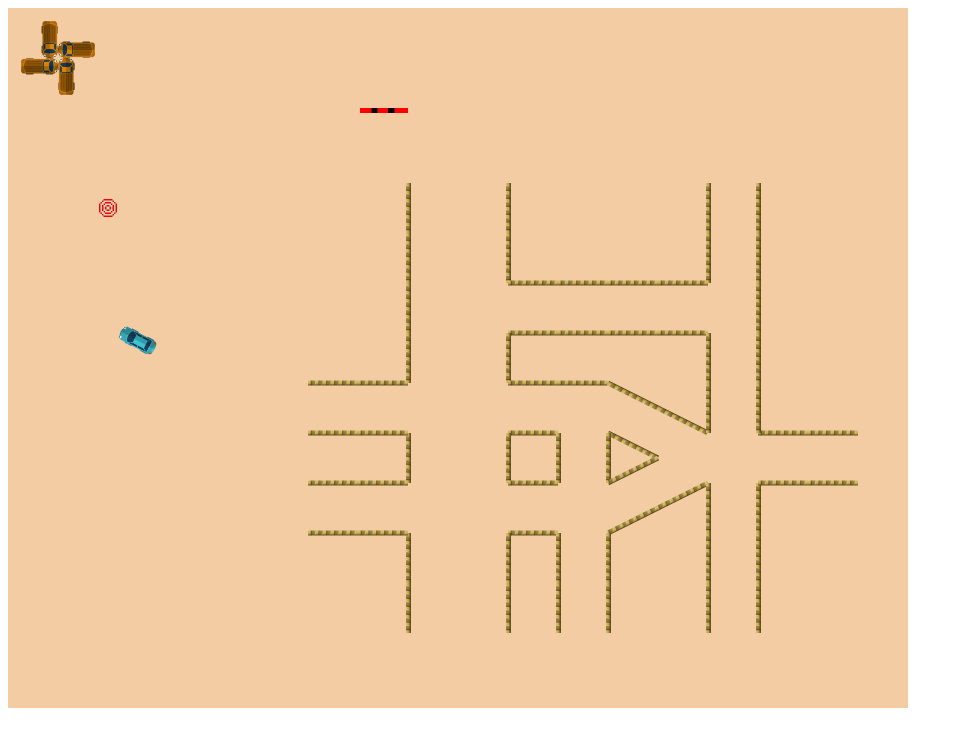
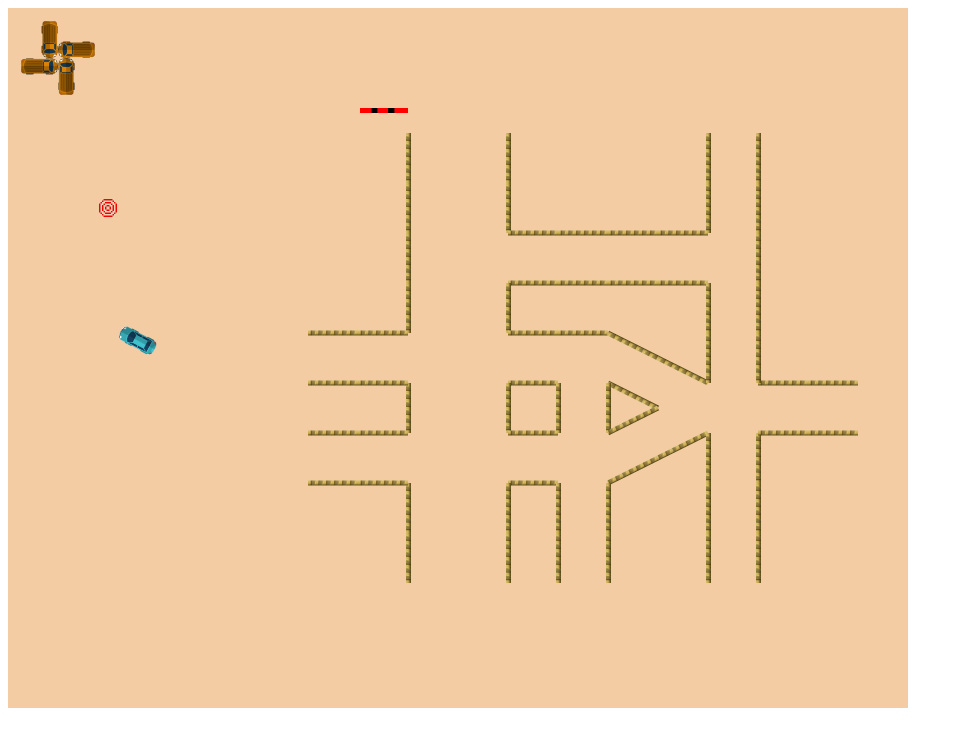
Before and after one commit to DangHa/automatic_car_fuzzy_logic, a website: page src/static/index.html in a window 1280 px wide. Shown: the whole page, without its empty margins (0-963 px from the left). Drawn offline with Linux system fonts and the light colour scheme.

Commit message:
changing position of map and adding adjacency matrix from map

```diff
--- /dev/null
+++ b/src/static/game.js
@@ -0,0 +1,68 @@
+var game = new Phaser.Game(900, 700, Phaser.CANVAS, 'automatic_car', { preload: preload, create: create, update: update});
+
+var auto_car;
+var goal;
+
+// Reloading all resources of the game
+function preload () {
+    game.load.image('random_car', './assets/images/random_car.jpg');
+    game.load.image('auto_car', './assets/images/auto_car.jpg');
+    game.load.image('diagonal_road', './assets/images/diagonal_road.jpg');
+    game.load.image('road', './assets/images/road.jpg');
+    game.load.image('traffic_light', './assets/images/traffic_light.jpg');
+    game.load.image('goal', './assets/images/goal.jpg');
+}
+
+// Creating some objects in the map
+function create () {
+    game.stage.backgroundColor = '#f3cca3';
+
+    // Obstacles
+    creating_obstacles();
+
+    // Roads
+    building_road();
+
+    var traffic_light = game.add.sprite(400, 100, 'traffic_light');
+    traffic_light.angle += 90;
+    traffic_light.scale.set(0.5);
+    traffic_light.inputEnabled = true;
+    traffic_light.input.enableDrag(true);
+
+    // Goal
+    creating_goal()
+
+
+    auto_car = game.add.sprite(200, 200, 'auto_car');
+    auto_car.anchor.set(0.5);
+    auto_car.scale.set(0.15);
+    auto_car.inputEnabled = true;
+    auto_car.input.enableDrag(true);
+    auto_car.pivot.x = 1000;
+}
+
+// Updating object and map when we have anyhing changed
+function update() {
+ // waitting ...
+    auto_car.angle += 1;
+}
+
+// Adjacency matrix
+var adj_matrix = [
+    [0, 0, 0, 2, 0, 0, 0, 0, 0, 0, 0, 0, 0, 0, 0, 0],
+    [0, 0, 0, 2, 0, 0, 0, 0, 0, 0, 0, 0, 0, 0, 0, 0],
+    [0, 0, 0, 0, 2, 0, 0, 0, 0, 0, 0, 0, 0, 0, 0, 0],
+    [2, 2, 0, 0, 2, 0, 0, 0, 2, 0, 0, 0, 0, 0, 0, 0],
+    [0, 0, 2, 2, 0, 2, 0, 0, 0, 2, 0, 0, 0, 0, 0, 0],
+    [0, 0, 0, 0, 2, 0, 2, 0, 0, 0, 0, 0, 0, 0, 6, 0],
+    [0, 0, 0, 0, 0, 2, 0, 0, 0, 0, 0, 0, 0, 0, 0, 0],
+    [0, 0, 0, 0, 0, 0, 0, 0, 2, 0, 0, 0, 0, 0, 0, 0],
+    [0, 0, 0, 2, 0, 0, 0, 2, 0, 2, 2, 0, 0, 0, 0, 0],
+    [0, 0, 0, 0, 2, 0, 0, 0, 2, 0, 2, 0, 0, 0, 0, 0],
+    [0, 0, 0, 0, 0, 0, 0, 0, 2, 2, 0, 0, 0, 2, 0, 0],
+    [0, 0, 0, 0, 0, 0, 0, 0, 0, 0, 0, 0, 0, 3, 0, 0],
+    [0, 0, 0, 0, 0, 0, 0, 0, 0, 0, 0, 0, 0, 2, 0, 0],
+    [0, 0, 0, 0, 0, 0, 0, 0, 0, 0, 2, 3, 2, 0, 3, 0],
+    [0, 0, 0, 0, 0, 6, 0, 0, 0, 0, 0, 0, 0, 3, 0, 2],
+    [0, 0, 0, 0, 0, 0, 0, 0, 0, 0, 0, 0, 0, 0, 2, 0],
+]
--- a/src/static/index.html
+++ b/src/static/index.html
@@ -5,7 +5,9 @@
 </head>
 <body>
 
+    <script src="game.js"></script>
     <script src="map.js"></script>
+
 
 </body>
 </html>
--- a/src/static/map.js
+++ b/src/static/map.js
@@ -1,135 +1,77 @@
-var game = new Phaser.Game(900, 700, Phaser.CANVAS, 'automatic_car', { preload: preload, create: create, update: update});
-
-var auto_car;
-var goal;
-
-// Reloading all resources of the game
-function preload () {
-    game.load.image('random_car', './assets/images/random_car.jpg');
-    game.load.image('auto_car', './assets/images/auto_car.jpg');
-    game.load.image('diagonal_road', './assets/images/diagonal_road.jpg');  // 100
-    game.load.image('road', './assets/images/road.jpg') // 50
-    game.load.image('traffic_light', './assets/images/traffic_light.jpg');
-    game.load.image('goal', './assets/images/goal.jpg')
-}
-
-// Creating some objects in the map
-function create () {
-    game.stage.backgroundColor = '#f3cca3';
-
-    // Obstacles
-    for(var i = 0; i < 8; i++){
-        var random_car = game.add.sprite(50, 50, 'random_car');
-        random_car.angle += i*90;
-        random_car.scale.set(0.15);
-        random_car.inputEnabled = true;
-        random_car.input.enableDrag(true);
-    }
-
-    // Roads
-    building_road();
-
-    var traffic_light = game.add.sprite(400, 100, 'traffic_light');
-    traffic_light.angle += 90;
-    traffic_light.scale.set(0.5);
-    traffic_light.inputEnabled = true;
-    traffic_light.input.enableDrag(true);
-
-    goal = game.add.sprite(100, 200, 'goal');
-    goal.anchor.set(0.5);
-    goal.scale.set(0.15);
-    goal.inputEnabled = true;
-    goal.input.enableDrag(true);
-
-
-    auto_car = game.add.sprite(200, 200, 'auto_car');
-    auto_car.anchor.set(0.5);
-    auto_car.scale.set(0.15);
-    auto_car.inputEnabled = true;
-    auto_car.input.enableDrag(true);
-    auto_car.pivot.x = 1000;
-}
-
-// Updating object and map when we have anyhing changed
-function update() {
- // waitting ...
-    auto_car.angle += 1;
-}
-
 // Building road
 function building_road() {
     var road_map = [
-        [325, 525, 90, 'road'],
         [325, 475, 90, 'road'],
         [325, 425, 90, 'road'],
         [325, 375, 90, 'road'],
+        [325, 325, 90, 'road'],
 
-        [400, 600, 0, 'road'],
         [400, 550, 0, 'road'],
-        [375, 525, 90, 'road'],
+        [400, 500, 0, 'road'],
         [375, 475, 90, 'road'],
-        [400, 450, 0, 'road'],
         [375, 425, 90, 'road'],
+        [400, 400, 0, 'road'],
         [375, 375, 90, 'road'],
-        [400, 350, 0, 'road'],
+        [375, 325, 90, 'road'],
         [400, 300, 0, 'road'],
         [400, 250, 0, 'road'],
         [400, 200, 0, 'road'],
+        [400, 150, 0, 'road'],
 
+        [500, 150, 0, 'road'],
         [500, 200, 0, 'road'],
-        [500, 250, 0, 'road'],
+        [525, 225, 90, 'road'],
         [525, 275, 90, 'road'],
+        [500, 300, 0, 'road'],
         [525, 325, 90, 'road'],
-        [500, 350, 0, 'road'],
         [525, 375, 90, 'road'],
+        [500, 400, 0, 'road'],
         [525, 425, 90, 'road'],
-        [500, 450, 0, 'road'],
         [525, 475, 90, 'road'],
-        [525, 525, 90, 'road'],
+        [500, 500, 0, 'road'],
         [500, 550, 0, 'road'],
-        [500, 600, 0, 'road'],
 
-        [550, 600, 0, 'road'],
         [550, 550, 0, 'road'],
-        [550, 450, 0, 'road'],
-        [575, 375, 90, 'road'],
+        [550, 500, 0, 'road'],
+        [550, 400, 0, 'road'],
         [575, 325, 90, 'road'],
         [575, 275, 90, 'road'],
+        [575, 225, 90, 'road'],
+        [625, 225, 90, 'road'],
         [625, 275, 90, 'road'],
-        [625, 325, 90, 'road'],
+        [625, 337.5, -63.435, 'diagonal_road'],
         [625, 387.5, -63.435, 'diagonal_road'],
-        [625, 437.5, -63.435, 'diagonal_road'],
-        [600, 450, 0, 'road'],
+        [600, 400, 0, 'road'],
+        [625, 412.5, 63.435, 'diagonal_road'],
         [625, 462.5, 63.435, 'diagonal_road'],
-        [625, 512.5, 63.435, 'diagonal_road'],
+        [600, 500, 0, 'road'],
         [600, 550, 0, 'road'],
-        [600, 600, 0, 'road'],
-        [675, 487.5, 63.435, 'diagonal_road'],
-        [675, 412.5, -63.435, 'diagonal_road'],
-        [675, 325, 90, 'road'],
+        [675, 437.5, 63.435, 'diagonal_road'],
+        [675, 362.5, -63.435, 'diagonal_road'],
         [675, 275, 90, 'road'],
+        [675, 225, 90, 'road'],
 
+        [700, 150, 0, 'road'],
         [700, 200, 0, 'road'],
-        [700, 250, 0, 'road'],
+        [700, 300, 0, 'road'],
         [700, 350, 0, 'road'],
-        [700, 400, 0, 'road'],
+        [700, 450, 0, 'road'],
         [700, 500, 0, 'road'],
         [700, 550, 0, 'road'],
-        [700, 600, 0, 'road'],
 
-        [750, 600, 0, 'road'],
         [750, 550, 0, 'road'],
         [750, 500, 0, 'road'],
-        [825, 475, 90, 'road'],
-        [775, 475, 90, 'road'],
+        [750, 450, 0, 'road'],
+        [825, 425, 90, 'road'],
         [775, 425, 90, 'road'],
-        [825, 425, 90, 'road'],
-        [750, 400, 0, 'road'],
-        [750, 400, 0, 'road'],
+        [775, 375, 90, 'road'],
+        [825, 375, 90, 'road'],
+        [750, 350, 0, 'road'],
         [750, 350, 0, 'road'],
         [750, 300, 0, 'road'],
         [750, 250, 0, 'road'],
         [750, 200, 0, 'road'],
+        [750, 150, 0, 'road'],
     ]
 
 
@@ -138,6 +80,28 @@ function building_road() {
         road.anchor.set(0.5);
         road.angle += road_map[i][2]
         road.scale.set(0.5);
+        road.inputEnabled = true;
+        road.input.enableDrag(true);
     }
 
 }
+
+ // Creating obstacles
+function creating_obstacles() {
+    for(var i = 0; i < 8; i++){
+        var random_car = game.add.sprite(50, 50, 'random_car');
+        random_car.angle += i*90;
+        random_car.scale.set(0.15);
+        random_car.inputEnabled = true;
+        random_car.input.enableDrag(true);
+    }
+}
+
+// Goal
+function creating_goal() {
+    goal = game.add.sprite(100, 200, 'goal');
+    goal.anchor.set(0.5);
+    goal.scale.set(0.15);
+    goal.inputEnabled = true;
+    goal.input.enableDrag(true);
+}
```
Also changed, not shown: 1 other file.
